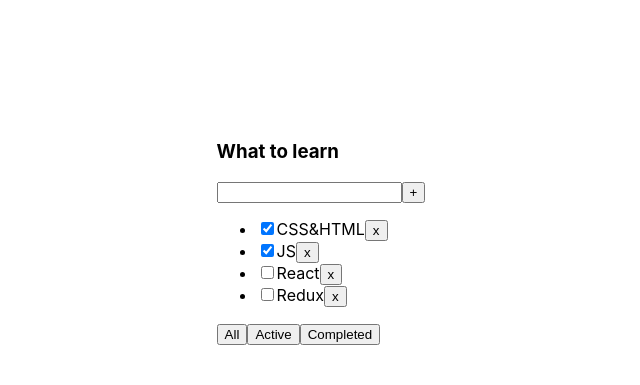
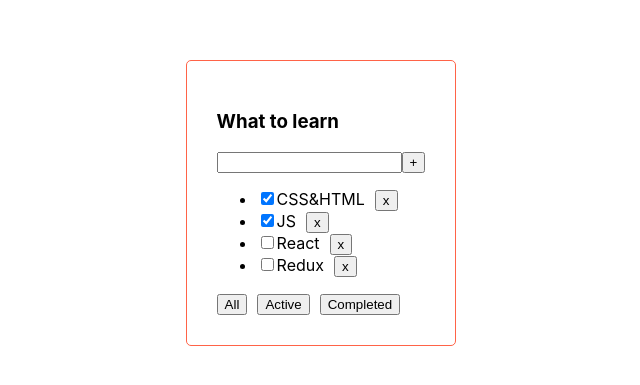
Before and after one commit to dariametelitsa/todolist, a React (Create React App) app: page / in a window 1280 px wide. Shown: the part 197-582 px from the top of the page, without its empty margins (294-934 px from the left). Built offline with nearby package versions, Linux system fonts and the light colour scheme.

Commit message:
initial state after first video lesson

```diff
--- a/src/App.css
+++ b/src/App.scss
@@ -1,5 +1,6 @@
+@use "components/todolist";
+
 .App {
-  padding: 30px;
   display: flex;
   justify-content: center;
   align-items: center;
--- a/src/App.tsx
+++ b/src/App.tsx
@@ -1,5 +1,5 @@
 import React, { useState } from 'react';
-import './App.css';
+import './App.scss';
 import Todolist, { TaskType } from './components/Todolist';
 
 export type FilterValuesType = 'all' | 'completed' | 'active';
--- a/src/components/Todolist.tsx
+++ b/src/components/Todolist.tsx
@@ -1,4 +1,5 @@
 import { FilterValuesType } from "../App";
+
 
 export type TaskType = {
 	id: number,
@@ -15,7 +16,7 @@ type TodolistPropsType = {
 
 function Todolist(props: TodolistPropsType) {
 	return (
-		<div>
+		<div className={'todolist'}>
 			<h3>{props.title}</h3>
 			<div>
 				<input type="text" />
@@ -25,11 +26,14 @@ function Todolist(props: TodolistPropsType) {
 				{props.tasks.map(el => {
 					return <li><input type={"checkbox"} checked={el.isDone} />
 						<span>{el.title}</span>
-						<button onClick={() => {props.removeTask(el.id)}}>x</button>
+						<button
+							onClick={() => {props.removeTask(el.id)}}
+							className={'btnRemove'}
+						>x</button>
 					</li>
 				})}
 			</ul>
-			<div>
+			<div className={'tabs'}>
 				<button onClick={() => {props.changeFilter('all')}}>All</button>
 				<button onClick={() => {props.changeFilter('active')}}>Active</button>
 				<button onClick={() => {props.changeFilter('completed')}}>Completed</button>
--- a/src/components/todolist.scss
+++ b/src/components/todolist.scss
@@ -0,0 +1,13 @@
+.todolist {
+  padding: 30px;
+  border: 1px solid tomato;
+  border-radius: 5px;
+}
+
+.btnRemove {
+  margin-left: 10px;
+}
+
+.tabs button+button {
+  margin-left: 10px;
+}
```
